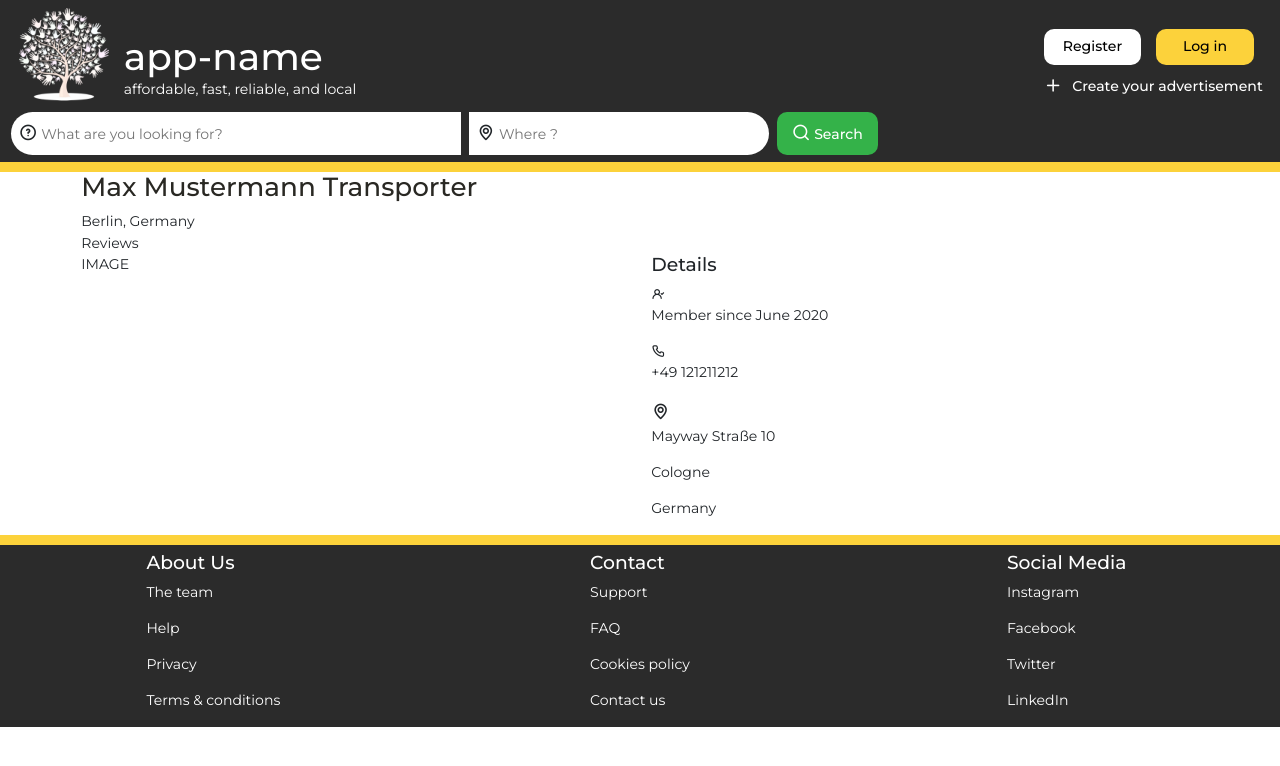
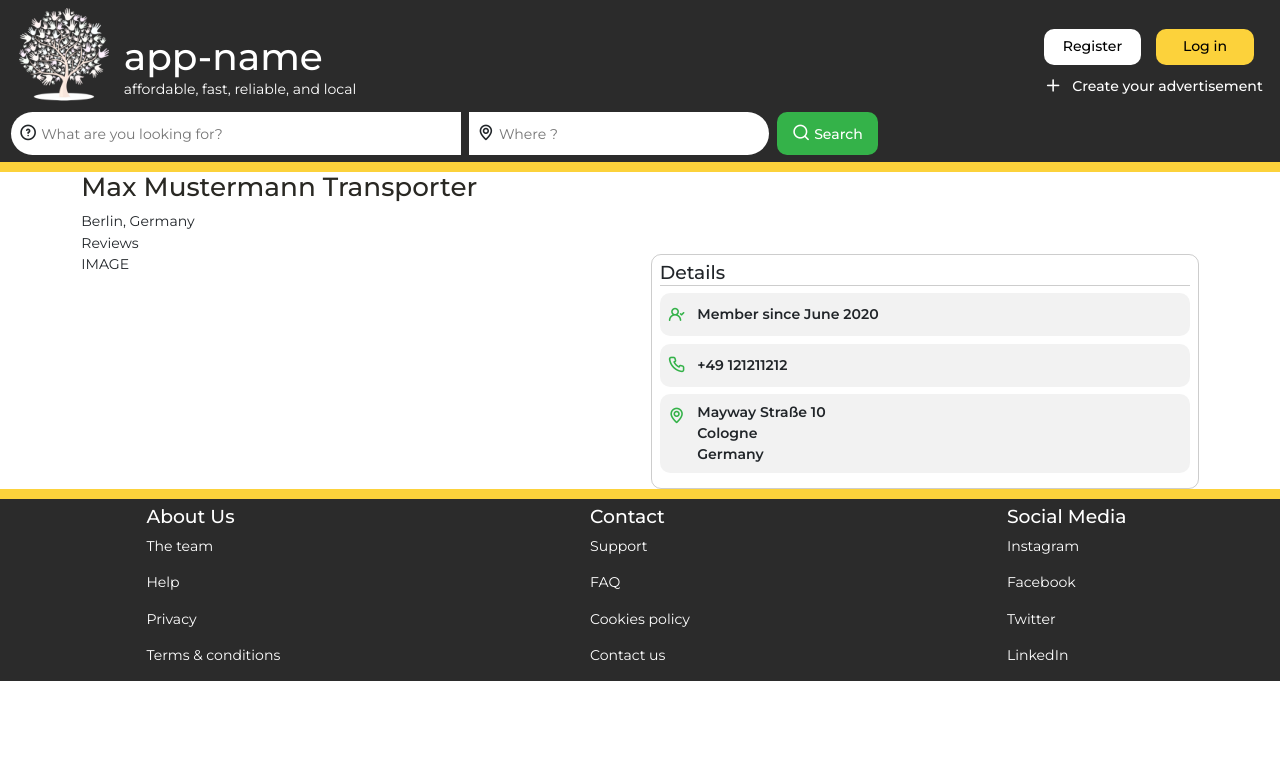
Before and after one commit to anoj-kt/finalproject-frontend, a React (Create React App) app: page /service/1 in a window 1280 px wide. Shown: the top 766 px of the page. Built offline with nearby package versions, Linux system fonts and the light colour scheme.

Commit message:
Styled details div

```diff
--- a/src/components/ServiceDetails.js
+++ b/src/components/ServiceDetails.js
@@ -25,21 +25,23 @@ const ServiceDetails = () => {
                     <div>IMAGE</div>
                 </Col>
                 <Col>
-                    <div>
-                        <h5>Details</h5>
-                        <div>
-                            <i class="uil uil-user-check"></i>
+                    <div className="service__details">
+                        <h5 style={{borderBottom: "1px solid var(--main-grey)"}}>Details</h5>
+                        <div className="service__details-content">
+                            <i class="uil uil-user-check icon-green"></i>
                             <p>Member since June 2020</p>
                         </div>
-                        <div>
-                            <i class="uil uil-phone"></i>
+                        <div className="service__details-content">
+                            <i class="uil uil-phone icon-green"></i>
                             <p>+49 121211212</p>
                         </div>
-                        <div>
-                            <i class="uil uil-map-marker icon"></i>
-                            <p>Mayway Straße 10</p>
-                            <p>Cologne</p>
-                            <p>Germany</p>
+                        <div className="service__details-content">
+                            <i class="uil uil-map-marker icon-green"></i>
+                            <div>
+                                <p>Mayway Straße 10</p>
+                                <p>Cologne</p>
+                                <p>Germany</p>
+                            </div>
                         </div>
                     </div>
                 </Col>
--- a/src/index.css
+++ b/src/index.css
@@ -15,6 +15,7 @@
     --main-black: hsl(0, 0%, 17%);
     --main-grey: hsla(0, 0%, 2%, 0.2);
     --main-grey-text: hsla(0, 0%, 2%, 0.4);
+    --main-grey-light: hsla(0, 0%, 0%, 0.05);
     --main-green: hsl(130, 55%, 45%);
     --main-green-alt: hsl(130, 75%, 35%);
     --price-red: hsl(356, 58%, 57%);
@@ -99,6 +100,12 @@ a {
   padding-right: 0.25rem;
   font-size: 1.25rem;
   color: white;
+}
+
+.icon-green {
+  padding-right: 0.25rem;
+  font-size: 1.25rem;
+  color: var(--main-green);
 }
 
 .nopadding {
@@ -649,6 +656,29 @@ a {
   opacity: 70%;
  }
 
+/* =================SERVICE DETAILS================= */
+.service__details {
+  padding: 0.5rem;
+  border: 1px solid var(--main-grey);
+  border-radius: 10px;
+}
+
+.service__details-content{
+  display: flex;
+  align-items: start;
+  padding: 0.5rem;
+  border-radius: 10px;
+  margin: 0.5rem 0;
+  background-color: var(--main-grey-light)
+}
+
+.service__details-content p{
+  padding-left: 0.5rem;
+  font-weight: var(--font-semi-bold);
+  align-self: center;
+  margin-bottom: 0;
+}
+
  /* =================REQUEST DETAILS================= */
 
 .requestdetails__container {
```
